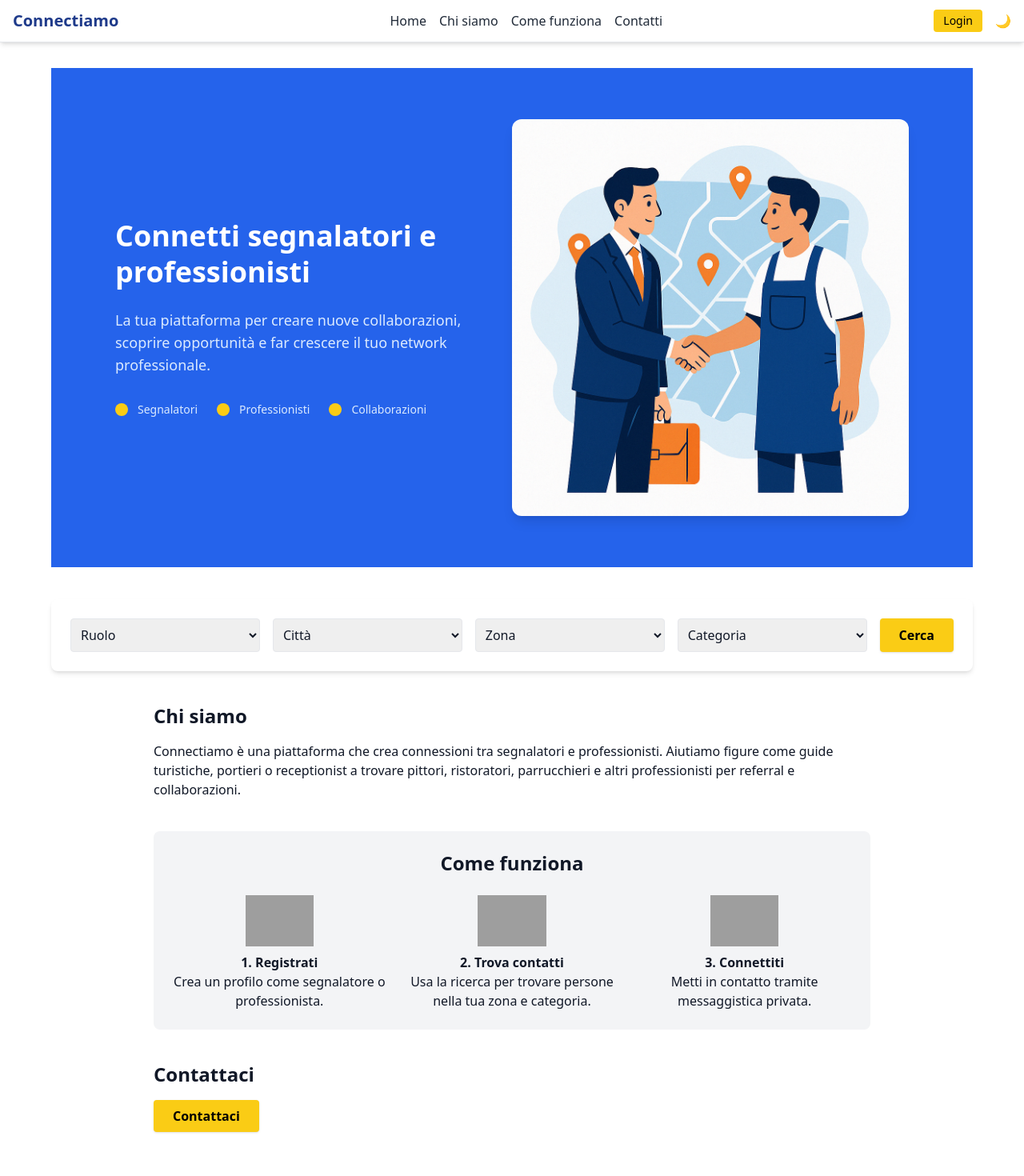
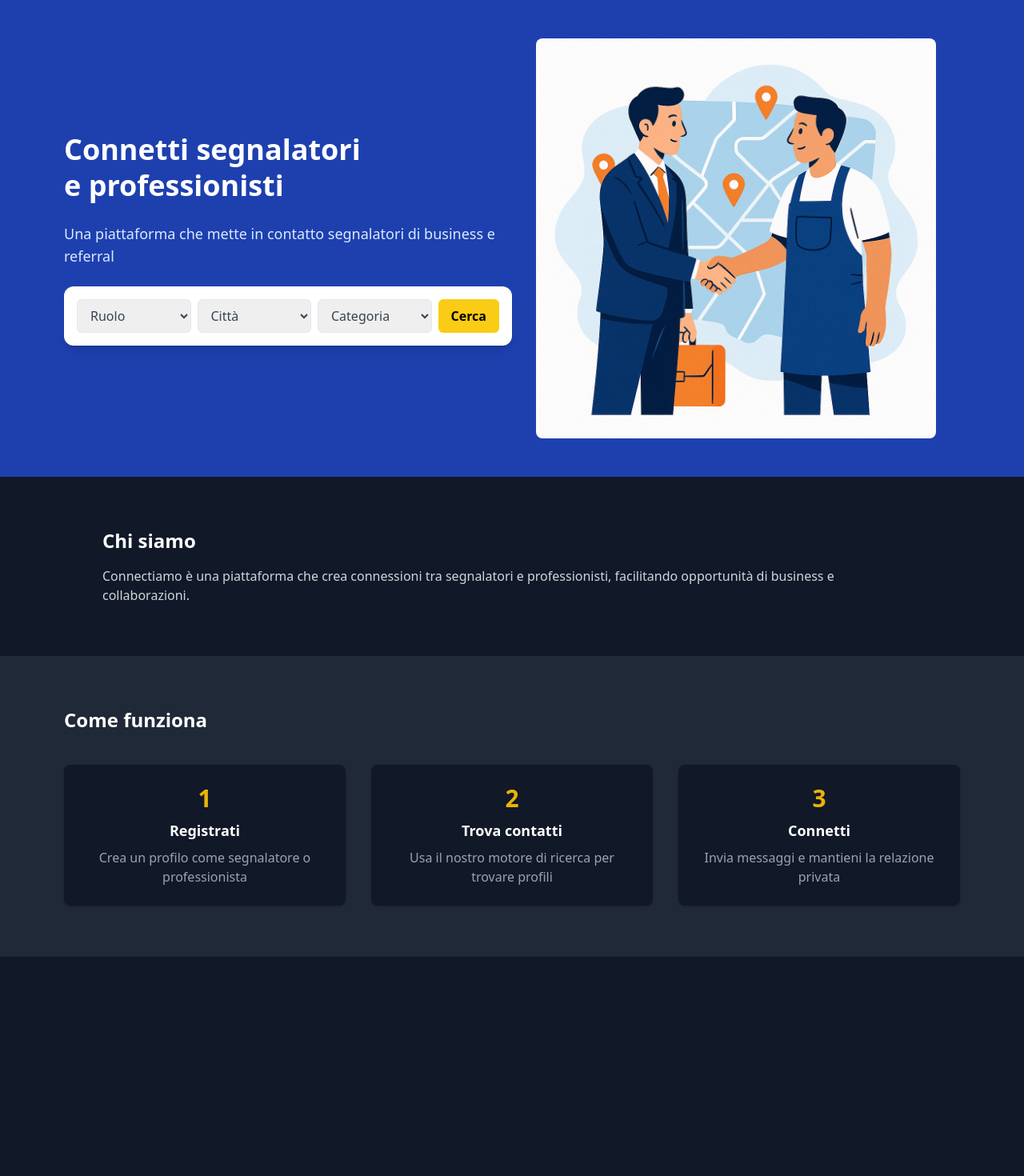
Before and after one commit to ilfrusciante/Connectiamo-website, a Next.js app: page / in a window 1280 px wide. Shown: the top 1470 px of the page at 80% size. After the commit the page ends 1196 px from the top, so only its background shows below. Built offline with nearby package versions, Linux system fonts and the light colour scheme; grey boxes are pictures that could not be loaded.

Commit message:
Update index.js

```diff
--- a/pages/index.js
+++ b/pages/index.js
@@ -1,60 +1,107 @@
-// pages/index.js
-import React from 'react';
-import Navbar from '../components/Navbar';
-import Hero from '../components/Hero';
-import SearchBar from '../components/SearchBar';
-import ContactModal from '../components/ContactModal';
-import Footer from '../components/Footer';
+import Image from 'next/image';
+import Head from 'next/head';
 
 export default function Home() {
   return (
-    <div className="bg-white text-gray-900 dark:bg-gray-900 dark:text-white min-h-screen">
-      <Navbar />
+    <>
+      <Head>
+        <title>Connectiamo</title>
+      </Head>
 
-      <main className="px-4 md:px-16 py-8">
-        <Hero />
+      <main className="bg-white text-gray-900 dark:text-white dark:bg-gray-900">
 
-        <section className="my-10">
-          <SearchBar />
-        </section>
+        {/* HERO SECTION */}
+        <section className="bg-blue-800 text-white py-12 px-6 md:px-20">
+          <div className="max-w-7xl mx-auto flex flex-col md:flex-row items-center justify-between">
 
-        <section className="my-10 max-w-4xl mx-auto">
-          <h2 className="text-2xl font-semibold mb-4">Chi siamo</h2>
-          <p>
-            Connectiamo è una piattaforma che crea connessioni tra segnalatori e professionisti. Aiutiamo figure
-            come guide turistiche, portieri o receptionist a trovare pittori, ristoratori, parrucchieri e altri
-            professionisti per referral e collaborazioni.
-          </p>
-        </section>
+            {/* Testo + barra */}
+            <div className="md:w-1/2 space-y-6">
+              <h1 className="text-4xl font-bold leading-tight">
+                Connetti segnalatori <br /> e professionisti
+              </h1>
+              <p className="text-lg text-blue-100">
+                Una piattaforma che mette in contatto segnalatori di business e referral
+              </p>
 
-        <section className="my-10 bg-gray-100 dark:bg-gray-800 p-6 rounded-lg max-w-4xl mx-auto">
-          <h2 className="text-2xl font-semibold mb-6 text-center">Come funziona</h2>
-          <div className="grid md:grid-cols-3 gap-6 text-center">
-            <div>
-              <img src="/images/register.svg" alt="Registrati" className="mx-auto h-16" />
-              <h3 className="font-bold mt-2">1. Registrati</h3>
-              <p>Crea un profilo come segnalatore o professionista.</p>
+              {/* Barra di ricerca */}
+              <div className="bg-white rounded-xl shadow-lg flex flex-wrap gap-2 p-4">
+                <select className="flex-1 px-3 py-2 rounded-md border text-gray-700">
+                  <option>Ruolo</option>
+                </select>
+                <select className="flex-1 px-3 py-2 rounded-md border text-gray-700">
+                  <option>Città</option>
+                </select>
+                <select className="flex-1 px-3 py-2 rounded-md border text-gray-700">
+                  <option>Categoria</option>
+                </select>
+                <button className="bg-yellow-400 hover:bg-yellow-300 text-black font-semibold px-4 py-2 rounded-md">
+                  Cerca
+                </button>
+              </div>
             </div>
-            <div>
-              <img src="/images/search.svg" alt="Trova contatti" className="mx-auto h-16" />
-              <h3 className="font-bold mt-2">2. Trova contatti</h3>
-              <p>Usa la ricerca per trovare persone nella tua zona e categoria.</p>
-            </div>
-            <div>
-              <img src="/images/connect.svg" alt="Connettiti" className="mx-auto h-16" />
-              <h3 className="font-bold mt-2">3. Connettiti</h3>
-              <p>Metti in contatto tramite messaggistica privata.</p>
+
+            {/* Immagine */}
+            <div className="md:w-1/2 mt-10 md:mt-0 flex justify-center">
+              <Image
+                src="/images/connect-hero.png"
+                alt="Connessione tra utenti"
+                width={500}
+                height={400}
+                className="rounded-lg"
+                priority
+              />
             </div>
           </div>
         </section>
 
-        <section className="my-10 max-w-4xl mx-auto">
-          <h2 className="text-2xl font-semibold mb-4">Contattaci</h2>
-          <ContactModal />
+        {/* CHI SIAMO */}
+        <section className="py-16 px-6 md:px-20 bg-white dark:bg-gray-900">
+          <div className="max-w-5xl mx-auto">
+            <h2 className="text-2xl font-bold mb-4">Chi siamo</h2>
+            <p className="text-gray-700 dark:text-gray-300">
+              Connectiamo è una piattaforma che crea connessioni tra segnalatori e professionisti,
+              facilitando opportunità di business e collaborazioni.
+            </p>
+          </div>
+        </section>
+
+        {/* COME FUNZIONA */}
+        <section className="bg-gray-100 dark:bg-gray-800 py-16 px-6 md:px-20">
+          <div className="max-w-6xl mx-auto">
+            <h2 className="text-2xl font-bold mb-10">Come funziona</h2>
+            <div className="grid grid-cols-1 md:grid-cols-3 gap-8">
+
+              {/* 1 */}
+              <div className="bg-white dark:bg-gray-900 p-6 rounded-lg shadow text-center">
+                <div className="text-yellow-500 text-3xl font-bold mb-2">1</div>
+                <h3 className="font-semibold text-lg mb-2">Registrati</h3>
+                <p className="text-gray-600 dark:text-gray-400">
+                  Crea un profilo come segnalatore o professionista
+                </p>
+              </div>
+
+              {/* 2 */}
+              <div className="bg-white dark:bg-gray-900 p-6 rounded-lg shadow text-center">
+                <div className="text-yellow-500 text-3xl font-bold mb-2">2</div>
+                <h3 className="font-semibold text-lg mb-2">Trova contatti</h3>
+                <p className="text-gray-600 dark:text-gray-400">
+                  Usa il nostro motore di ricerca per trovare profili
+                </p>
+              </div>
+
+              {/* 3 */}
+              <div className="bg-white dark:bg-gray-900 p-6 rounded-lg shadow text-center">
+                <div className="text-yellow-500 text-3xl font-bold mb-2">3</div>
+                <h3 className="font-semibold text-lg mb-2">Connetti</h3>
+                <p className="text-gray-600 dark:text-gray-400">
+                  Invia messaggi e mantieni la relazione privata
+                </p>
+              </div>
+
+            </div>
+          </div>
         </section>
       </main>
-
-      <Footer />
-    </div>
+    </>
   );
 }
```
